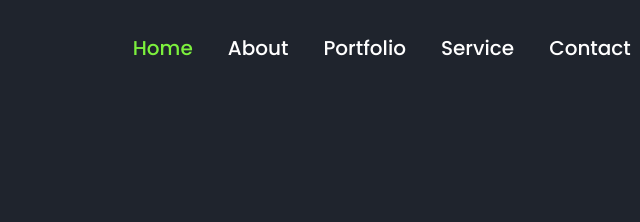
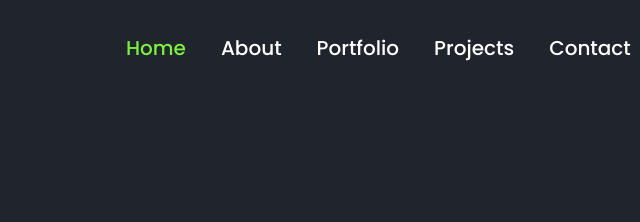
Before and after one commit to Kunalyadav9594/Portfolio, a plain HTML site: page index.html in a window 1280 px wide. Shown: the top 222 px of the page, 534-1174 px from the left. Drawn offline with nearby package versions, Linux system fonts and the light colour scheme.

Commit message:
Projects section added

```diff
--- a/index.html
+++ b/index.html
@@ -18,7 +18,7 @@
         <li class="active"><a href="#">Home</a></li>
         <li><a href="#">About</a></li>
         <li><a href="#">Portfolio</a></li>
-        <li><a href="#">Service</a></li>
+        <li><a href="#">Projects</a></li>
         <li><a href="#">Contact</a></li>
 
     </ul>
```
